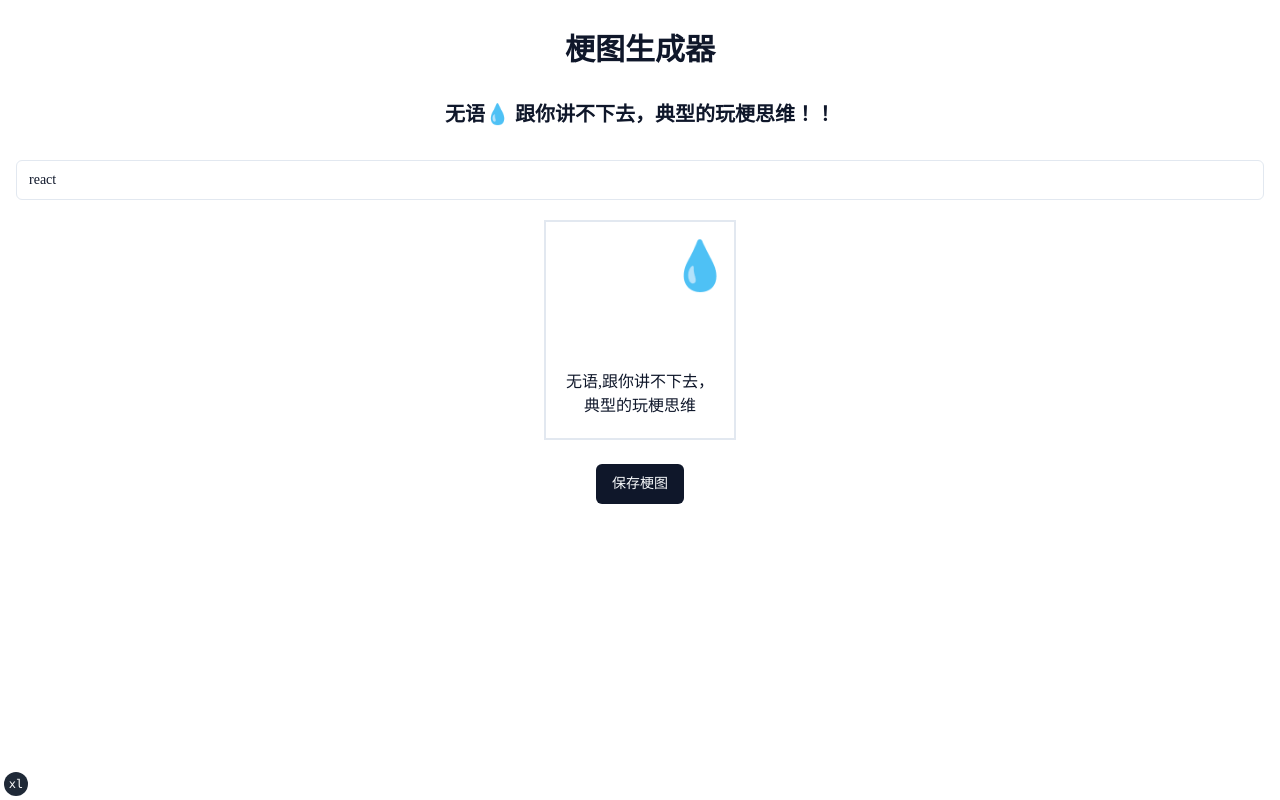
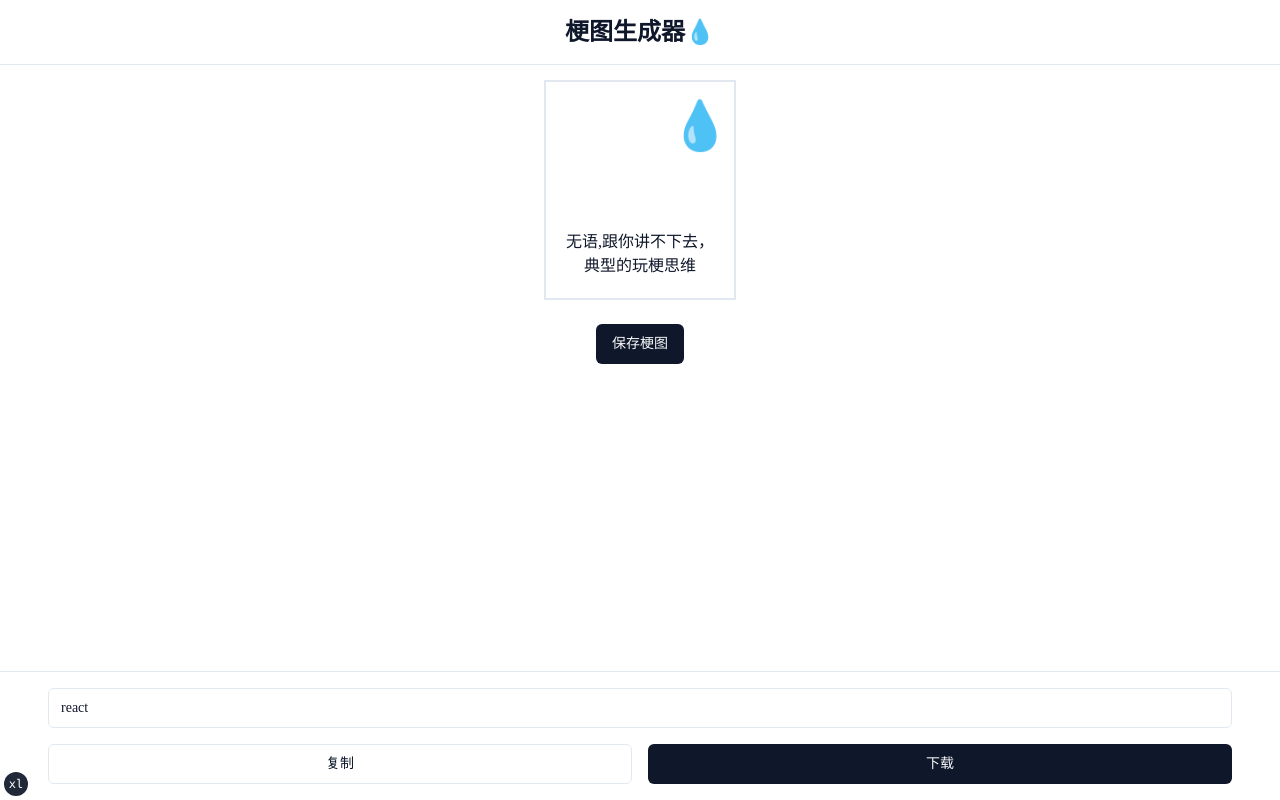
Before and after one commit to screw-hand/meme-tech-mind, a Next.js app: page / in a window 1280 px wide. Built offline with nearby package versions, Linux system fonts and the light colour scheme; some icons are missing.

Commit message:
WIP: page layout design.

```diff
--- a/app/page.tsx
+++ b/app/page.tsx
@@ -4,26 +4,85 @@ import { SearchSelector } from '@/components/search-selector'
 import { MemeGenerator } from '@/components/meme-generator';
 import { ThemeProvider } from '@/components/theme-provider';
 import { useState } from 'react';
-
+import { Button } from '@/components/ui/button'
 
 export default function IndexPage() {
   const [searchInput, setSearchInput] = useState('react')
 
   return (
     <ThemeProvider>
-      <main className="container mx-auto px-4 py-8">
-        <h1 className="mb-8 text-center text-3xl font-bold">
-          梗图生成器
-        </h1>
-        <h3 className="mb-8 text-center text-xl font-bold">
-          无语💧 跟你讲不下去，典型的玩梗思维！！
-        </h3>
-        <div className="mb-5">
-          <SearchSelector value={searchInput} onChange={setSearchInput} />
+     <main className="min-h-screen bg-background">
+      {/* header start */}
+       <header className="fixed top-0 w-full bg-background/80 backdrop-blur-sm border-b z-50">
+         <div className="container py-4">
+           <h1 className="text-2xl font-bold text-center">
+             梗图生成器💧
+           </h1>
+         </div>
+       </header>
+      {/* header end */}
+      <div className="container pt-20 pb-16">
+        <div className="space-y-6">
+          <MemeGenerator name={searchInput} />
+          <div className="fixed bottom-0 left-0 right-0 bg-background/80 backdrop-blur-sm border-t p-4">
+            <div className="container space-y-4">
+              <SearchSelector value={searchInput} onChange={setSearchInput} />
+              <div className="grid grid-cols-2 gap-4">
+                <Button variant="outline">复制</Button>
+                <Button>下载</Button>
+              </div>
+            </div>
+          </div>
         </div>
-
-        <MemeGenerator name={searchInput} />
+      </div>
       </main>
     </ThemeProvider>
   );
 }
+
+// app/page.tsx
+/**
+export default function Home() {
+  return (
+    <main className="min-h-screen bg-background">
+       {/* 固定头部 //}
+      <header className="fixed top-0 w-full bg-background/80 backdrop-blur-sm border-b z-50">
+        <div className="container py-4">
+          <h1 className="text-2xl font-bold text-center">
+            梗图生成器 <span className="text-sm ml-2">💦</span>
+          </h1>
+        </div>
+      </header>
+
+      {/* 主要内容区 //}
+      <div className="container pt-20 pb-16"> {/* pt-20 为头部留出空间 //}
+        <div className="space-y-6">
+          {/* 预览区 - 卡片式设计 //}
+          <div className="bg-card rounded-lg p-4 shadow-lg">
+            <div className="aspect-square bg-muted rounded-md overflow-hidden">
+              {/* 这里放你的画布 //}
+            </div>
+          </div>
+
+          {/* 控制面板 - 底部固定或滚动 //}
+          <div className="fixed bottom-0 left-0 right-0 bg-background/80 backdrop-blur-sm border-t p-4">
+            <div className="container space-y-4">
+              {/* 文本输入 //}
+              <Input
+                placeholder="输入文案..."
+                className="text-center"
+              />
+
+              {/* 操作按钮组 //}
+              <div className="grid grid-cols-2 gap-4">
+                <Button variant="outline">复制</Button>
+                <Button>下载</Button>
+              </div>
+            </div>
+          </div>
+        </div>
+      </div>
+    </main>
+  );
+}
+*/
```
